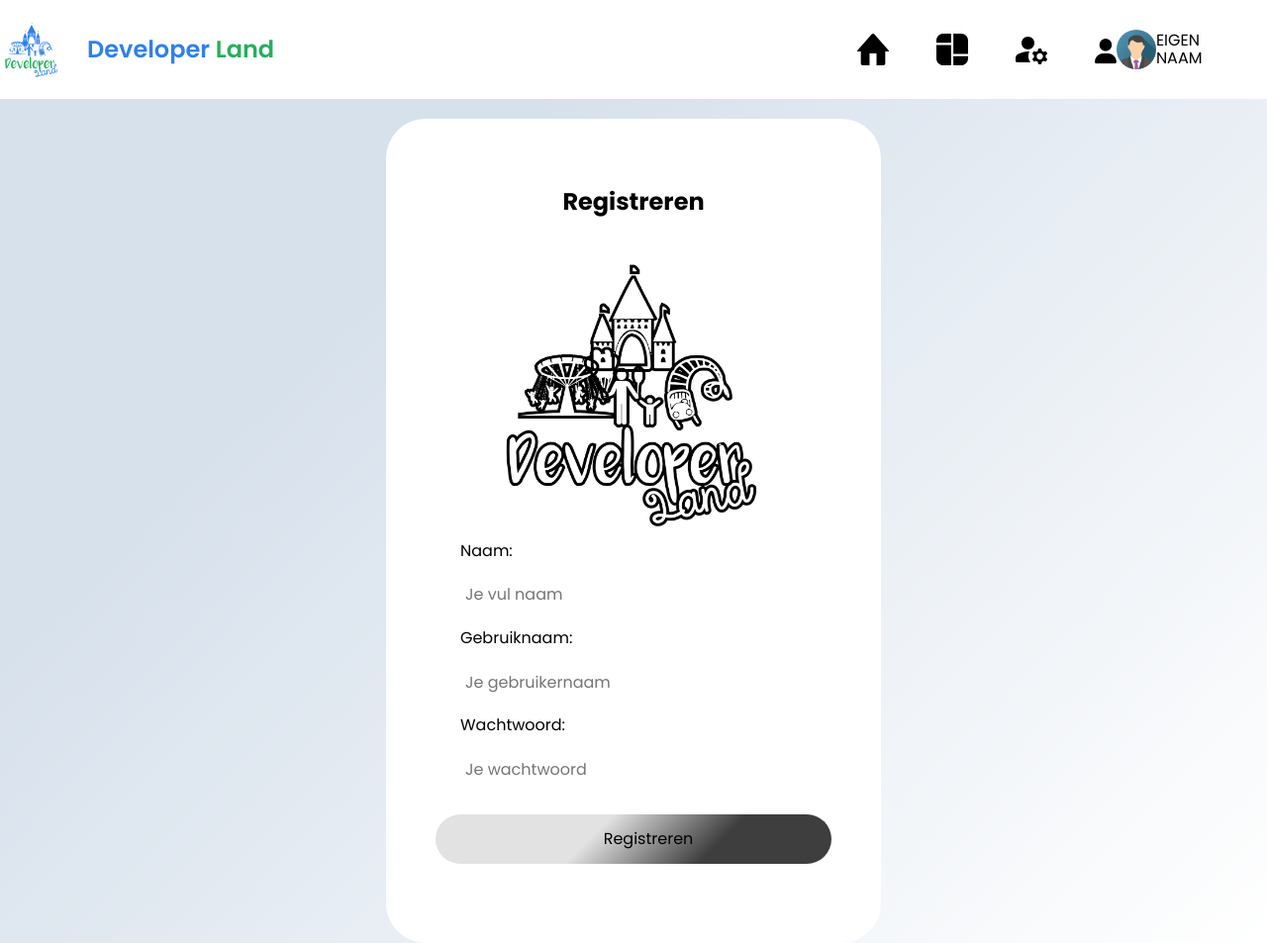
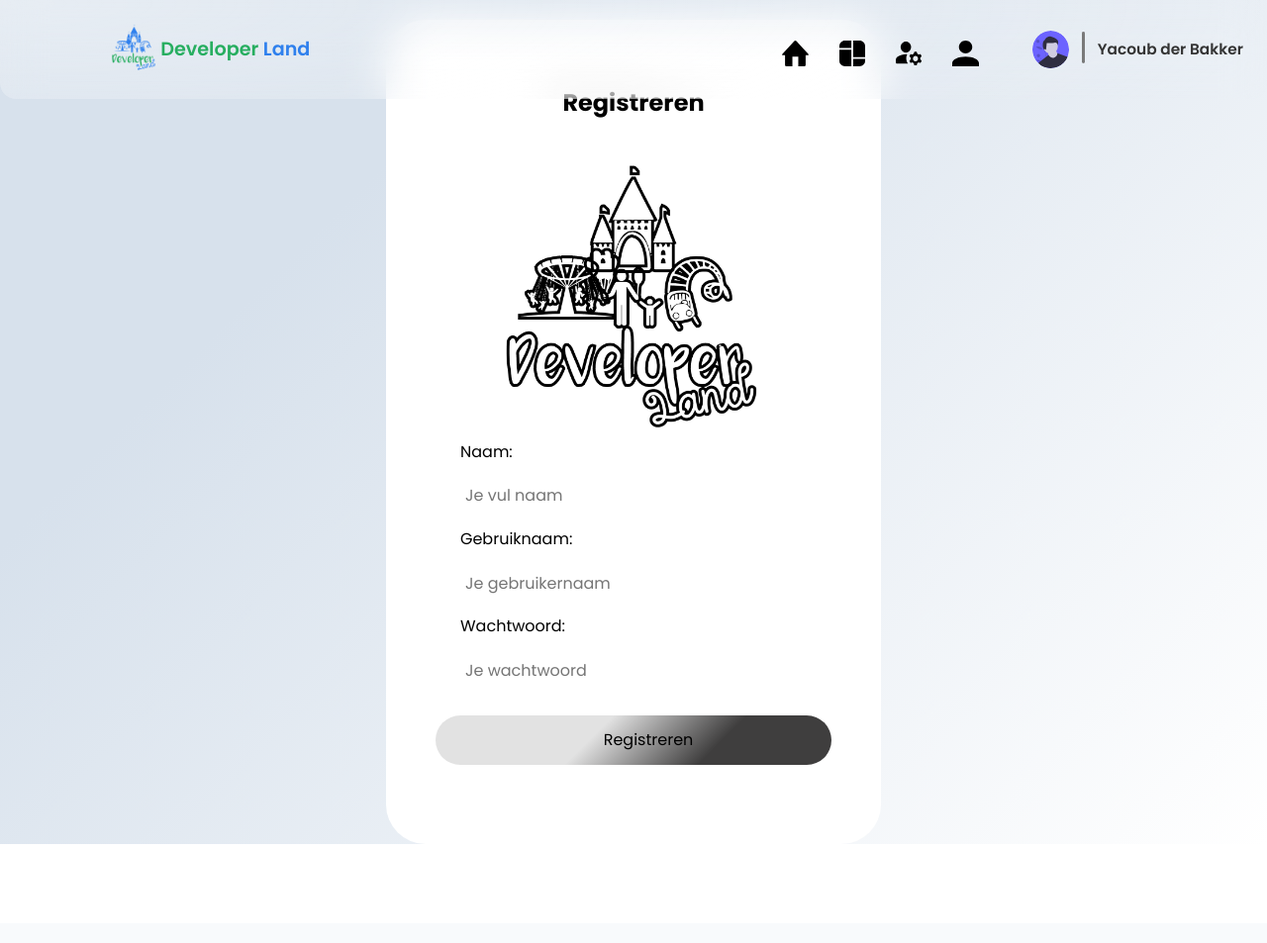
Before and after one commit to Tmes4/scrumboard, a PHP site: page /scrumboard/Register/Register.php in a window 1280 px wide. Shown: the whole page at 99% size. After the commit the page ends 853 px from the top, so only its background shows below. Run offline with PHP 8.4, Linux system fonts and the light colour scheme; some libraries are stand-ins or nearby versions; some web fonts are replaced.

Commit message:
header.php

```diff
--- a/header.php
+++ b/header.php
@@ -1,29 +1,54 @@
-<?php require_once 'backend/config.php' ?>
 
 
+<head>
+<?php require_once 'backend/config.php' ?>
+<meta charset="UFT-8">
+    <meta name="viewport" content="width=device-width, initial-scale=1">
+    <!-- <link rel="stylesheet" href="<?php echo $base_url; ?>./css/normalize.css">
+    <link rel="stylesheet" href="<?php echo $base_url; ?>./css/main.css"> -->
+    <link rel="stylesheet" href="<?php echo $base_url; ?>./css/home.css">
+
+
+    <script src="https://kit.fontawesome.com/06a9306cce.js" crossorigin="anonymous"></script>
+    <link rel="preconnect" href="https://fonts.googleapis.com">
+    <link rel="preconnect" href="https://fonts.gstatic.com" crossorigin>
+    <link rel="preconnect" href="https://fonts.googleapis.com">
+    <link rel="preconnect" href="https://fonts.gstatic.com" crossorigin>
+    <link href="https://fonts.googleapis.com/css2?family=Poppins:ital,wght@0,100;0,200;0,300;0,400;0,500;0,600;0,700;0,800;0,900;1,100;1,200;1,300;1,400;1,500;1,600;1,700;1,800;1,900&display=swap" rel="stylesheet">
+
+    <link rel="preconnect" href="https://fonts.googleapis.com">
+    <link rel="preconnect" href="https://fonts.gstatic.com" crossorigin>
+    <link href="https://fonts.googleapis.com/css2?family=Inter+Tight:ital,wght@0,100;0,200;0,300;0,400;0,500;0,600;0,700;0,800;0,900;1,100;1,200;1,300;1,400;1,500;1,600;1,700;1,800;1,900&display=swap" rel="stylesheet">
+
+    <link rel="preconnect" href="https://fonts.googleapis.com">
+    <link rel="preconnect" href="https://fonts.gstatic.com" crossorigin>
+    <link href="https://fonts.googleapis.com/css2?family=Raleway:ital,wght@0,100;0,200;0,300;0,400;0,500;0,600;0,700;0,800;0,900;1,100;1,200;1,300;1,400;1,500;1,600;1,700;1,800;1,900&display=swap" rel="stylesheet">
+
+</head>
 <header>
-    <!-- <div class="header-area"> -->
-    <div class="logo">
-        <img src="<?php echo $base_url; ?>./img/logo-big-fill-only.png" alt="">
-        <h2>Developer <span>Land</span> </h2>
+        <div class="header-logo">
+            <a href="index.php"><img src="img/logo-big-fill-only.png" alt=""></a>
+            <a href="index.php">
+                <h2>Developer <span>Land</span></h2>
+            </a>
         </div>
-    <div class="navbar-area">
+        <div class="navbar">
             <div class="nav-holder">
                 <ul>
-                <li><a href="<?php echo $base_url; ?>./index.php"> <img src="img/home.svg" alt=""></li>
-                <li><a href="<?php echo $base_url; ?>./task/index.php"><img src="img/scrum.svg" alt=""></li>
-                <li><a href="<?php echo $base_url; ?>./setting/setting.php"><img src="img/accsettings.svg" alt=""></li>
-                <div class="fontawesomelogin">
-                    <li><a href="<?php echo $base_url; ?>./login.php"><i class="fas fa-user"></i></a></li>
-                </div>
+                    <li><a href="index.php"><img src="img/home.svg" alt=""></a></li>
+                    <li><a href="<?php echo $base_url; ?>./task/index.php"><img src="img/scrum.svg" alt=""></a></li>
+                    <li><a href="<?php echo $base_url; ?>./setting/setting.php"><img src="img/accsettings.svg" alt=""></a></li>
+                    <li><a href="<?php echo $base_url; ?>./login.php"><img src="img/2nd-accimg.svg" alt=""></a></li>
                 </ul>
             </div>
-
-        <div class="profile">
-            <img src="<?php echo $base_url; ?>./img/img_avatar.png" alt="">
-            <p>EIGEN NAAM</p>
+            <div class="homepage-profile">
+                <div class="avatar-header-navbar">
+                    <img src="img/avatar-demo.svg" alt="" style="border-radius: 100%;">
+                </div>
+                <div class="line-between-nav">
+                    <img src="img/lijn tussen acount.svg" alt="">
+                </div>
+                <p>Yacoub der Bakker</p>
             </div>
         </div>
-    <!-- </div> -->
-
     </header>
```
Also changed, not shown: old.php (added, +23 -0 lines). Lines whose indentation alone changed are shown as unchanged.
